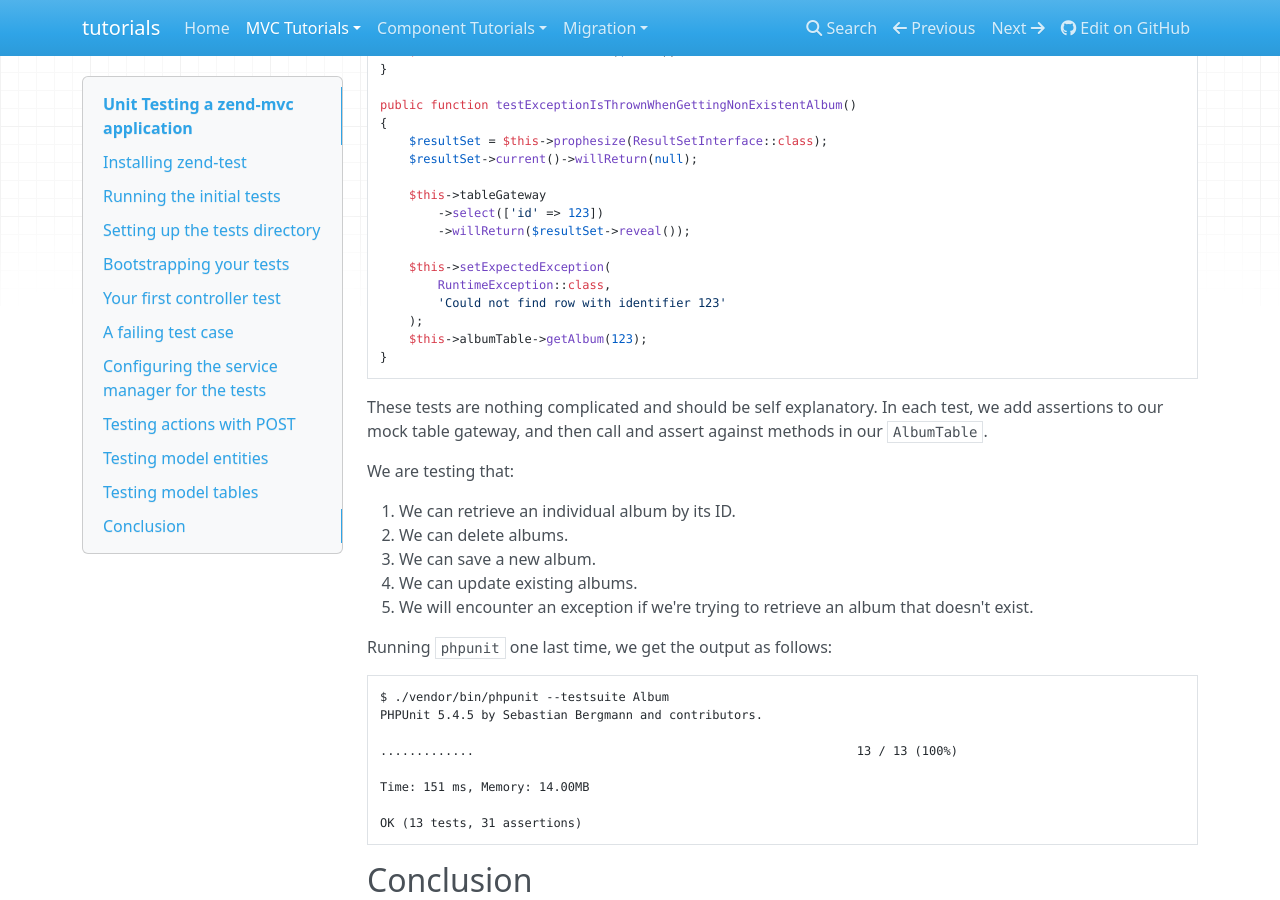
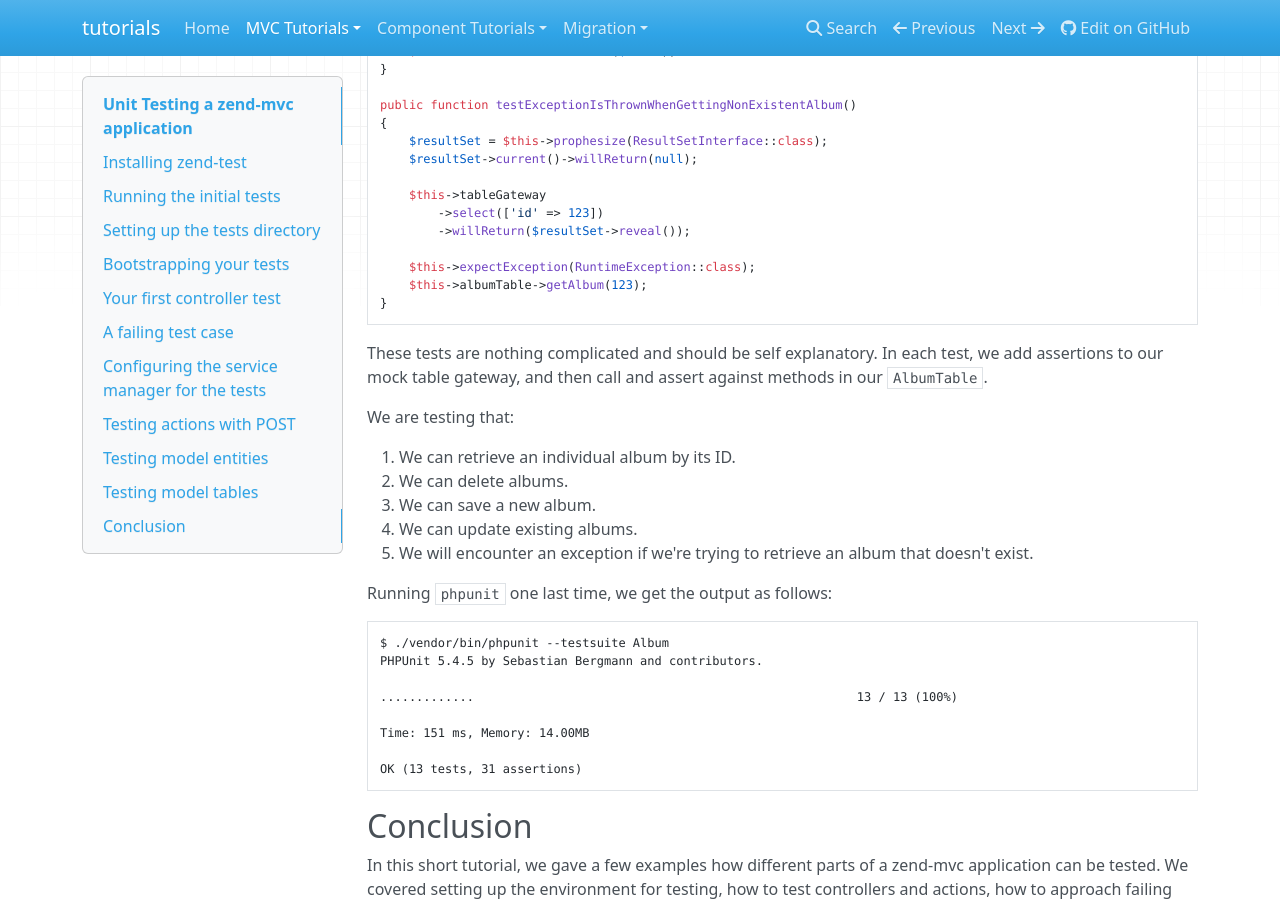
Before and after one commit to laminas/tutorials, an MkDocs documentation site: the page built from doc/book/unit-testing.md, in a window 1280 px wide and 900 px high, scrolled down 12889 px. Built offline with MkDocs 1.6.1, drawn with Linux system fonts in a browser that asks for light colours; nearby versions of some CDN libraries; old or Windows-style settings are respelled for this version of MkDocs.

Commit message:
Fix deprecated setExpectedException function

````diff
--- a/doc/book/unit-testing.md
+++ b/doc/book/unit-testing.md
@@ -745,10 +745,7 @@ public function testExceptionIsThrownWhenGettingNonExistentAlbum()
         ->select(['id' => 123])
         ->willReturn($resultSet->reveal());
 
-    $this->setExpectedException(
-        RuntimeException::class,
-        'Could not find row with identifier 123'
-    );
+    $this->expectException(RuntimeException::class);
     $this->albumTable->getAlbum(123);
 }
 ```
````
